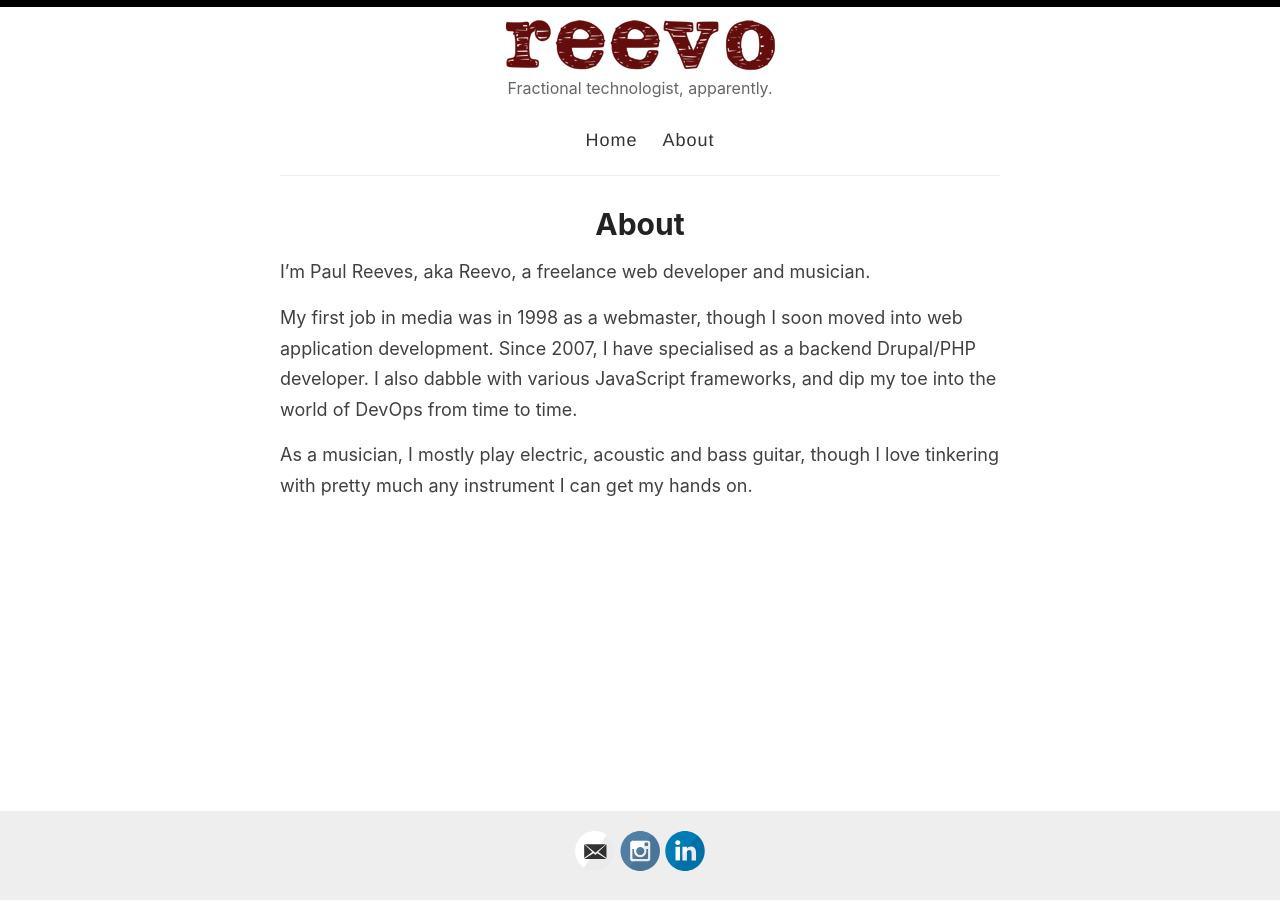
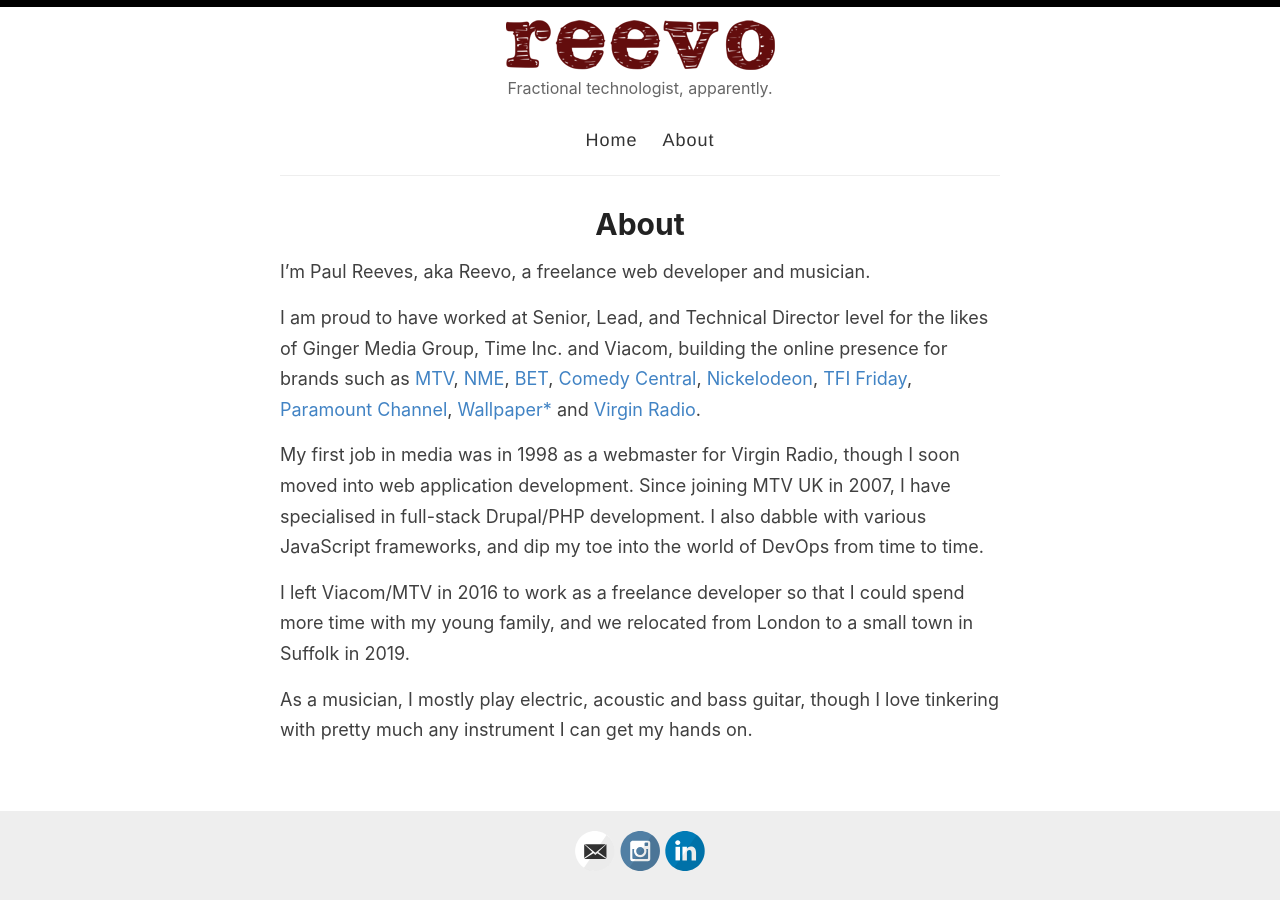
Before and after one commit to reevo/reevo.github.io, a Jekyll site: the page built from _pages/about.md, in a window 1280 px wide. Built offline with Jekyll 4.4.1, drawn with Linux system fonts in a browser that asks for light colours.

Commit message:
Update about page.

```diff
--- a/_pages/about.md
+++ b/_pages/about.md
@@ -6,6 +6,10 @@ permalink: /about/
 
 I'm Paul Reeves, aka Reevo, a freelance web developer and musician.
 
-My first job in media was in 1998 as a webmaster, though I soon moved into web application development. Since 2007, I have specialised as a backend Drupal/PHP developer. I also dabble with various JavaScript frameworks, and dip my toe into the world of DevOps from time to time.
+I am proud to have worked at Senior, Lead, and Technical Director level for the likes of Ginger Media Group, Time Inc. and Viacom, building the online presence for brands such as <a href="https://www.mtv.co.uk/" target="_blank">MTV</a>, <a href="https://www.nme.com/" target="_blank">NME</a>, <a href="https://en.wikipedia.org/wiki/BET" target="_blank">BET</a>, <a href="https://www.comedycentral.co.uk/" target="_blank">Comedy Central</a>, <a href="https://www.nick.co.uk/" target="_blank">Nickelodeon</a>, <a href="https://en.wikipedia.org/wiki/TFI_Friday" target="_blank">TFI Friday</a>, <a href="https://en.wikipedia.org/wiki/Paramount_Channel_(international)" target="_blank">Paramount Channel</a>, <a href="https://www.wallpaper.com/">Wallpaper\*</a> and <a href="https://en.wikipedia.org/wiki/Absolute_Radio#Website_and_internet_broadcasting" target="_blank">Virgin Radio</a>.
+
+My first job in media was in 1998 as a webmaster for Virgin Radio, though I soon moved into web application development. Since joining MTV UK in 2007, I have specialised in full-stack Drupal/PHP development. I also dabble with various JavaScript frameworks, and dip my toe into the world of DevOps from time to time.
+
+I left Viacom/MTV in 2016 to work as a freelance developer so that I could spend more time with my young family, and we relocated from London to a small town in Suffolk in 2019.
 
 As a musician, I mostly play electric, acoustic and bass guitar, though I love tinkering with pretty much any instrument I can get my hands on.
```
